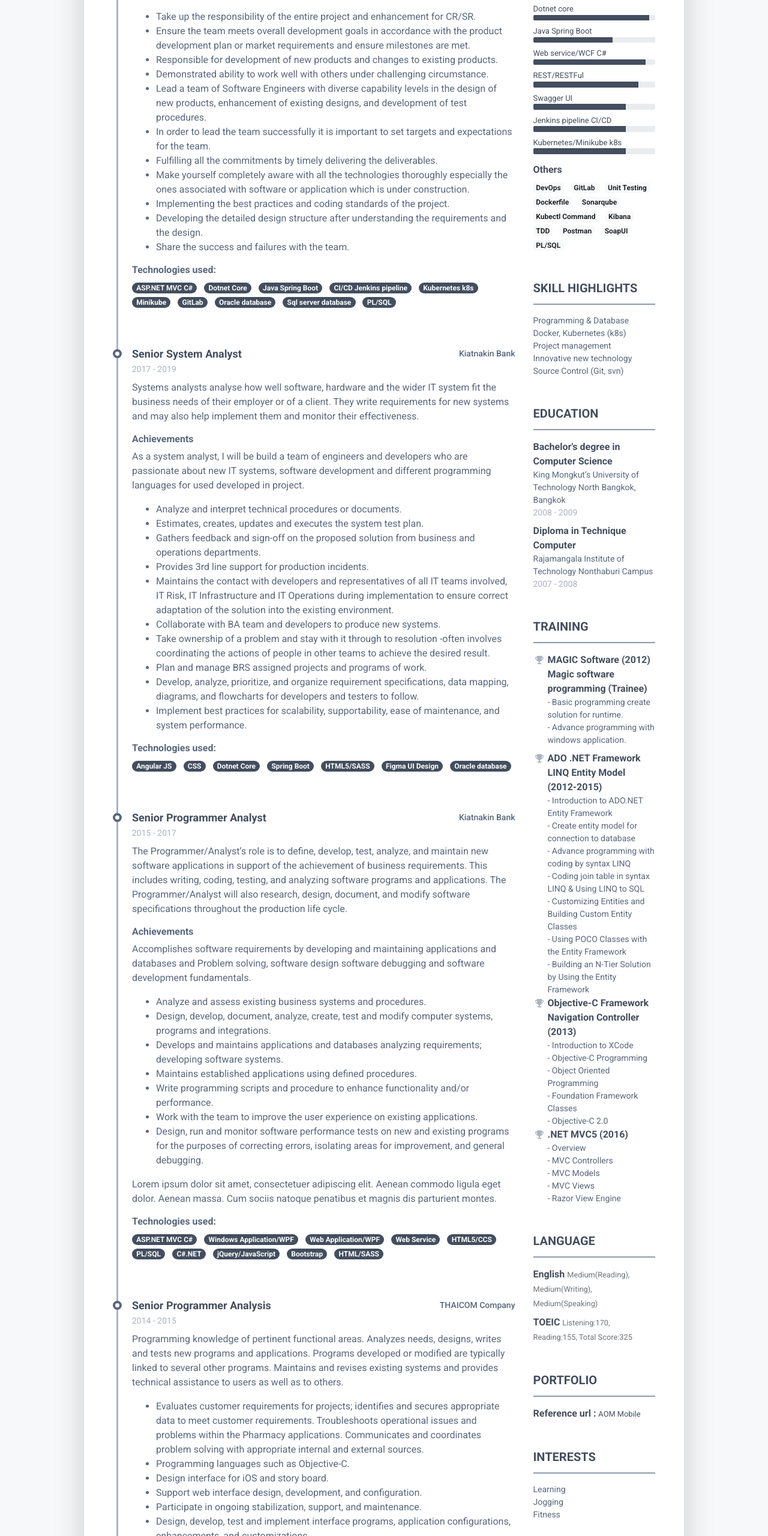
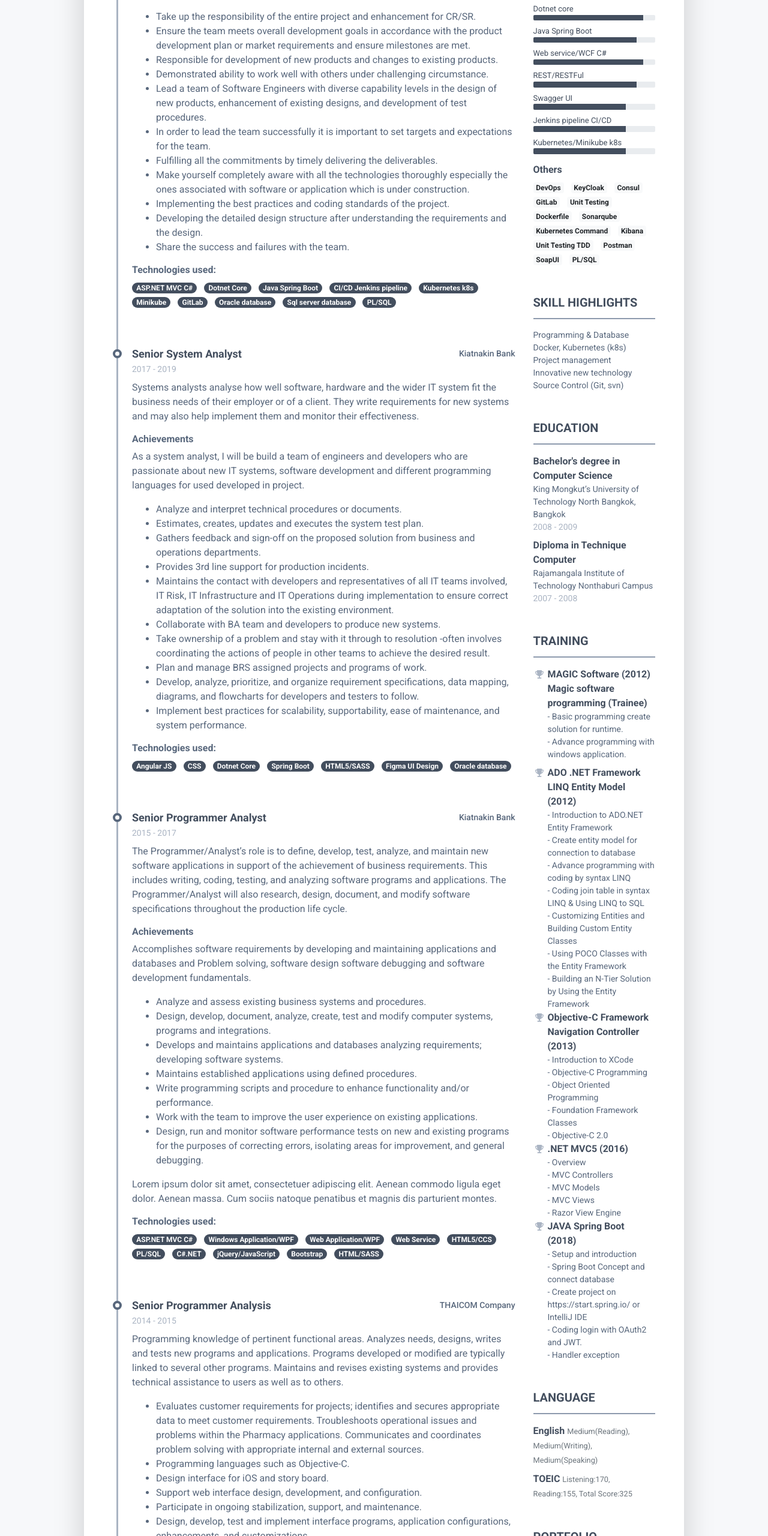
Before and after one commit to Pattaranon/pattaranoncv.github.io, a plain HTML site: page index.html in a window 1280 px wide. Shown: the part 892-3452 px from the top of the page at 60% size. Drawn offline with Linux system fonts and the light colour scheme.

Commit message:
add feature knowleage of spring boot

```diff
--- a/index.html
+++ b/index.html
@@ -271,7 +271,7 @@
 								        <li class="mb-2">
 								            <div class="resume-skill-name">Angular JS</div>
 									        <div class="progress resume-progress">
-											    <div class="progress-bar theme-progress-bar-dark" role="progressbar" style="width: 68%" aria-valuenow="25" aria-valuemin="0" aria-valuemax="100"></div>
+											    <div class="progress-bar theme-progress-bar-dark" role="progressbar" style="width: 48%" aria-valuenow="25" aria-valuemin="0" aria-valuemax="100"></div>
 											</div>
 								        </li>
 										<li class="mb-2">
@@ -307,13 +307,13 @@
 								        <li class="mb-2">
 								            <div class="resume-skill-name">JavaScript/jQuery</div>
 									        <div class="progress resume-progress">
-											    <div class="progress-bar theme-progress-bar-dark" role="progressbar" style="width: 86%" aria-valuenow="25" aria-valuemin="0" aria-valuemax="100"></div>
+											    <div class="progress-bar theme-progress-bar-dark" role="progressbar" style="width: 70%" aria-valuenow="25" aria-valuemin="0" aria-valuemax="100"></div>
 											</div>
 								        </li>
 								        <li class="mb-2">
 								            <div class="resume-skill-name">HTML/CSS/SASS/LESS</div>
 									        <div class="progress resume-progress">
-											    <div class="progress-bar theme-progress-bar-dark" role="progressbar" style="width: 96%" aria-valuenow="25" aria-valuemin="0" aria-valuemax="100"></div>
+											    <div class="progress-bar theme-progress-bar-dark" role="progressbar" style="width: 55%" aria-valuenow="25" aria-valuemin="0" aria-valuemax="100"></div>
 											</div>
 								        </li>
 							        </ul>
@@ -325,25 +325,25 @@
 								        <li class="mb-2">
 								            <div class="resume-skill-name">Dotnet core</div>
 									        <div class="progress resume-progress">
-											    <div class="progress-bar theme-progress-bar-dark" role="progressbar" style="width: 95%" aria-valuenow="25" aria-valuemin="0" aria-valuemax="100"></div>
+											    <div class="progress-bar theme-progress-bar-dark" role="progressbar" style="width: 90%" aria-valuenow="25" aria-valuemin="0" aria-valuemax="100"></div>
 											</div>
 										</li>
 										<li class="mb-2">
 								            <div class="resume-skill-name">Java Spring Boot</div>
 									        <div class="progress resume-progress">
-											    <div class="progress-bar theme-progress-bar-dark" role="progressbar" style="width: 65%" aria-valuenow="25" aria-valuemin="0" aria-valuemax="100"></div>
+											    <div class="progress-bar theme-progress-bar-dark" role="progressbar" style="width: 85%" aria-valuenow="25" aria-valuemin="0" aria-valuemax="100"></div>
 											</div>
 								        </li>
 								        <li class="mb-2">
 								            <div class="resume-skill-name">Web service/WCF C#</div>
 									        <div class="progress resume-progress">
-											    <div class="progress-bar theme-progress-bar-dark" role="progressbar" style="width: 92%" aria-valuenow="25" aria-valuemin="0" aria-valuemax="100"></div>
+											    <div class="progress-bar theme-progress-bar-dark" role="progressbar" style="width: 90%" aria-valuenow="25" aria-valuemin="0" aria-valuemax="100"></div>
 											</div>
 								        </li>
 								        <li class="mb-2">
 								            <div class="resume-skill-name">REST/RESTFul</div>
 									        <div class="progress resume-progress">
-											    <div class="progress-bar theme-progress-bar-dark" role="progressbar" style="width: 86%" aria-valuenow="25" aria-valuemin="0" aria-valuemax="100"></div>
+											    <div class="progress-bar theme-progress-bar-dark" role="progressbar" style="width: 85%" aria-valuenow="25" aria-valuemin="0" aria-valuemax="100"></div>
 											</div>
 										</li>
 										<li class="mb-2">
@@ -372,13 +372,15 @@
 						            <h4 class="resume-skills-cat font-weight-bold">Others</h4>
 						            <ul class="list-inline">
 							            <li class="list-inline-item"><span class="badge badge-light">DevOps</span></li>
+										<li class="list-inline-item"><span class="badge badge-light">KeyCloak</span></li>
+										<li class="list-inline-item"><span class="badge badge-light">Consul</span></li>
 							            <li class="list-inline-item"><span class="badge badge-light">GitLab</span></li>
 							            <li class="list-inline-item"><span class="badge badge-light">Unit Testing</span></li>
 							            <li class="list-inline-item"><span class="badge badge-light">Dockerfile</span></li>
 							            <li class="list-inline-item"><span class="badge badge-light">Sonarqube</span></li>
-							            <li class="list-inline-item"><span class="badge badge-light">Kubectl Command</span></li>
+							            <li class="list-inline-item"><span class="badge badge-light">Kubernetes Command</span></li>
 							            <li class="list-inline-item"><span class="badge badge-light">Kibana</span></li>
-							            <li class="list-inline-item"><span class="badge badge-light">TDD</span></li>
+							            <li class="list-inline-item"><span class="badge badge-light">Unit Testing TDD</span></li>
 										<li class="list-inline-item"><span class="badge badge-light">Postman</span></li>
 										<li class="list-inline-item"><span class="badge badge-light">SoapUI</span></li>
 										<li class="list-inline-item"><span class="badge badge-light">PL/SQL</span></li>
@@ -431,7 +433,7 @@
 								    </li>
 								    <li class="mb-0 pl-4 position-relative">
 								        <i class="resume-award-icon fas fa-trophy position-absolute" data-fa-transform="shrink-2"></i>
-										<div class="resume-award-name">ADO .NET Framework LINQ Entity Model (2012-2015)</div>
+										<div class="resume-award-name">ADO .NET Framework LINQ Entity Model (2012)</div>
 										<div class="resume-award-desc">- Introduction to ADO.NET Entity Framework</div>
 										<div class="resume-award-desc">- Create entity model for connection to database</div>
 										<div class="resume-award-desc">- Advance programming with coding by syntax LINQ</div>
@@ -457,6 +459,15 @@
 										<div class="resume-award-desc">- MVC Models</div>
 										<div class="resume-award-desc">- MVC Views</div>
 										<div class="resume-award-desc">- Razor View Engine</div>
+								    </li>
+									<li class="mb-0 pl-4 position-relative">
+								        <i class="resume-award-icon fas fa-trophy position-absolute" data-fa-transform="shrink-2"></i>
+										<div class="resume-award-name">JAVA Spring Boot (2018)</div>
+										<div class="resume-award-desc">- Setup and introduction</div>
+										<div class="resume-award-desc">- Spring Boot Concept and connect database</div>
+										<div class="resume-award-desc">- Create project on https://start.spring.io/ or IntelliJ IDE</div>
+										<div class="resume-award-desc">- Coding login with OAuth2 and JWT.</div>
+										<div class="resume-award-desc">- Handler exception</div>
 								    </li>
 							    </ul>
 						    </div>
@@ -485,6 +496,7 @@
 									<div class="resume-degree-org">Learning</div>
 									<div class="resume-degree-org">Jogging</div>
 									<div class="resume-degree-org">Fitness</div>
+									<div class="resume-degree-org">Write an article</div>
 							    </ul>
 						    </div>
 					    </section><!--//interests-section-->
```
